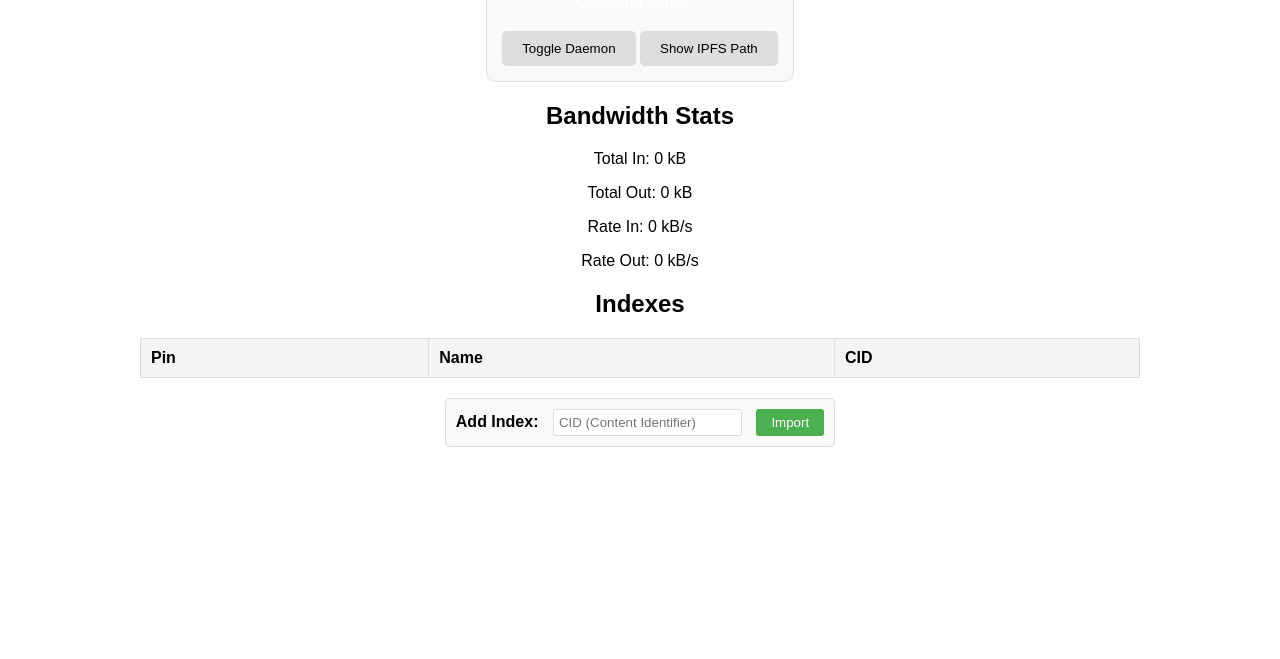
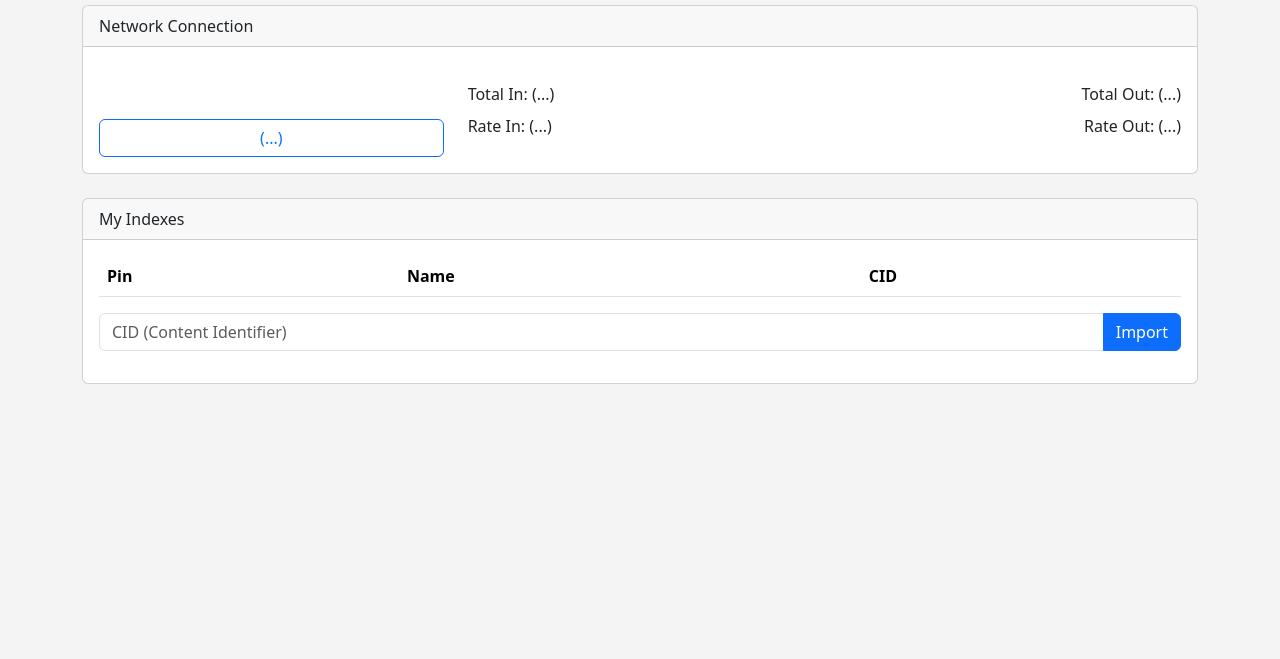
Before and after one commit to Vibe-House-LLC/memeSRC-Desktop, an Electron app: page index.html in a window 1280 px wide. Shown: the part 141-800 px from the top of the page. Drawn offline with nearby package versions, Linux system fonts and the light colour scheme; no server answers.

Commit message:
Add bootstrap styling

```diff
--- a/index.html
+++ b/index.html
@@ -1,34 +1,45 @@
 <!DOCTYPE html>
 <html>
 <head>
-    <link rel="stylesheet" type="text/css" href="styles.css" />
+  <link rel="stylesheet" type="text/css" href="https://cdn.jsdelivr.net/npm/bootstrap@5.3.2/dist/css/bootstrap.min.css">
+  <link rel="stylesheet" type="text/css" href="styles.css">
   <script type="text/javascript" src="scripts.js"></script>
 </head>
-  <body>
-    <h1>memeSRC Settings</h1>
-    <div class="daemon-control">
-      <div class="status-indicator" id="daemonStatus">Checking status...</div>
-      <button id="toggleDaemon" class="toggle-button">Toggle Daemon</button>
-      <button id="findIpfsPathButton" class="toggle-button">
-        Show IPFS Path
-      </button>
-      <div id="ipfsPathResult"></div>
+<body class="container py-4">
+  <h1 class="text-center mb-4">memeSRC Settings</h1>
+  <div class="card mb-4">
+    <div class="card-header">
+      Network Connection
     </div>
-
-    <div class="bandwidth-stats">
-      <h2>Bandwidth Stats</h2>
-      <div id="bandwidthStats">
-        <p>Total In: <span id="totalIn">0 kB</span></p>
-        <p>Total Out: <span id="totalOut">0 kB</span></p>
-        <p>Rate In: <span id="rateIn">0 kB/s</span></p>
-        <p>Rate Out: <span id="rateOut">0 kB/s</span></p>
+    <div class="card-body">
+      <div class="row align-items-center">
+        <!-- IPFS Status -->
+        <div class="col-lg-4 mb-3 mb-lg-0">
+          <div class="status-indicator" id="daemonStatus">(...)</div>
+          <button id="toggleDaemon" class="btn btn-outline-primary mt-2 w-100">(...)</button>
+        </div>
+        <!-- Bandwidth Stats -->
+        <div class="col-lg-8">
+          <div class="d-flex justify-content-between">
+            <div>Total In: <span id="totalIn">(...)</span></div>
+            <div>Total Out: <span id="totalOut">(...)</span></div>
+          </div>
+          <div class="d-flex justify-content-between mt-2">
+            <div>Rate In: <span id="rateIn">(...)</span></div>
+            <div>Rate Out: <span id="rateOut">(...)</span></div>
+          </div>
+        </div>
+      </div>
     </div>
   </div>
 
-    <center>
-      <div class="ipfs-indexes">
-        <h2>Indexes</h2>
-        <table id="ipfsIndexesTable">
+  <!-- Main Section for Indexes -->
+  <div class="card">
+    <div class="card-header">
+      My Indexes
+    </div>
+    <div class="card-body">
+      <table class="table" id="ipfsIndexesTable">
         <thead>
           <tr>
             <th>Pin</th>
@@ -42,17 +53,11 @@
       </table>
 
       <!-- CID Input Form -->
-        <div class="cid-input-form">
-          <label for="cidInput">Add Index:</label>
-          <input
-            type="text"
-            id="cidInput"
-            name="cidInput"
-            placeholder="CID (Content Identifier)"
-          />
-          <button type="button" id="submitCid">Import</button>
+      <div class="input-group mb-3">
+        <input type="text" id="cidInput" name="cidInput" class="form-control" placeholder="CID (Content Identifier)">
+        <button type="button" id="submitCid" class="btn btn-primary">Import</button>
       </div>
     </div>
-    </center>
+  </div>
 </body>
 </html>
--- a/scripts.js
+++ b/scripts.js
@@ -32,7 +32,7 @@ console.log(ipfsExecutable);
 function updateUIForStarting() {
   const statusElement = document.getElementById("daemonStatus");
   const toggleButton = document.getElementById("toggleDaemon");
-  statusElement.innerHTML = "IPFS is starting";
+  statusElement.innerHTML = "Connecting...";
   statusElement.className = "status-indicator changing";
   toggleButton.textContent = "Please wait...";
   toggleButton.disabled = true;
@@ -41,7 +41,7 @@ function updateUIForStarting() {
 function updateUIForStopping() {
   const statusElement = document.getElementById("daemonStatus");
   const toggleButton = document.getElementById("toggleDaemon");
-  statusElement.innerHTML = "IPFS is stopping";
+  statusElement.innerHTML = "Disconnecting...";
   statusElement.className = "status-indicator changing";
   toggleButton.textContent = "Please wait...";
   toggleButton.disabled = true;
@@ -107,14 +107,14 @@ function checkDaemonStatus() {
       let currentStatus;
 
       if (error || stderr) {
-        statusElement.innerHTML = "IPFS is not running";
+        statusElement.innerHTML = "Disconnected";
         statusElement.className = "status-indicator not-running";
-        toggleButton.textContent = "Turn on IPFS";
+        toggleButton.textContent = "Connect";
         currentStatus = false;
       } else {
-        statusElement.innerHTML = "IPFS is running";
+        statusElement.innerHTML = "Connected";
         statusElement.className = "status-indicator running";
-        toggleButton.textContent = "Turn off IPFS";
+        toggleButton.textContent = "Disconnect";
         currentStatus = true;
       }
 
@@ -361,7 +361,7 @@ function updateIndexesTable(directories) {
 
     // Set classes for styling
     indexNameCell.className = "name";
-    cidCell.className = "cid";
+    cidCell.className = "cid-monospace"; // Apply the monospace class to the CID cell
 
     // Checkbox for pin status
     const pinCheckbox = document.createElement("input");
--- a/styles.css
+++ b/styles.css
@@ -1,27 +1,19 @@
+/* Custom Styles */
 body {
-  font-family: Arial, sans-serif;
-  text-align: center;
   margin-top: 50px;
-}
-
-.daemon-control {
-  display: inline-block;
-  padding: 15px;
-  border: 1px solid #ddd;
-  border-radius: 10px;
-  background-color: #f9f9f9;
+  background-color: #f4f4f4;
 }
 
 .status-indicator {
-  margin-bottom: 10px;
-  padding: 10px;
+  font-weight: bold;
+  text-align: center;
+  padding: 12px;
   border-radius: 5px;
   color: #fff;
-  text-align: center;
 }
 
 .status-indicator.changing {
-  background-color: #808080; /* Grey color */
+  background-color: #9e9e9e;
 }
 
 .status-indicator.running {
@@ -32,88 +24,11 @@ body {
   background-color: #f44336;
 }
 
-.toggle-button {
-  padding: 10px 20px;
-  background-color: #dddddd;
-  color: rgb(0, 0, 0);
-  border: none;
-  border-radius: 5px;
-  cursor: pointer;
+.ipfs-indexes td.cid {
+  font-family: 'Courier New', monospace;
 }
 
-.toggle-button:disabled {
-  background-color: #cccccc; /* Light grey color */
-  color: #666666; /* Darker grey color */
-  cursor: not-allowed; /* Change cursor to indicate disabled state */
+.cid-monospace {
+  font-family: 'Courier New', Courier, monospace; /* Monospaced font for CIDs */
+  font-size: 0.9rem; /* Smaller font size for CIDs */
 }
-
-/* General table styling */
-.ipfs-indexes table {
-  width: 80%;
-  max-width: 1000px;
-  border-collapse: collapse; /* Ensures that the borders are clean and joined */
-}
-
-.ipfs-indexes th {
-  background-color: #f4f4f4; /* Light gray background for headers */
-  padding: 10px; /* Add more space around the text */
-  border: 1px solid #ddd; /* Light border for each header cell */
-  text-align: left; /* Align text to the left */
-}
-
-.ipfs-indexes td {
-  padding: 8px; /* Add space around the content in each cell */
-  border: 1px solid #ddd; /* Light border for each data cell */
-}
-
-.ipfs-indexes tr:hover {
-  background-color: #eaeaea; /* Light highlight for row under mouse cursor */
-}
-
-.ipfs-indexes td.name {
-  font-weight: bold;
-}
-
-.ipfs-indexes td.cid {
-  font-size: smaller;
-  font-family: monospace;
-}
-
-.ipfs-indexes input[type="checkbox"] {
-  margin-left: 5px; /* Slight margin for checkboxes */
-}
-
-/* CID input form styling */
-.cid-input-form {
-  margin-top: 20px;
-  padding: 10px;
-  border: 1px solid #ddd;
-  border-radius: 5px;
-  background-color: #f9f9f9;
-  display: inline-block;
-}
-
-.cid-input-form label {
-  margin-right: 10px;
-  font-weight: bold;
-}
-
-.cid-input-form input[type=text] {
-  padding: 5px;
-  border: 1px solid #ddd;
-  border-radius: 3px;
-}
-
-.cid-input-form button {
-  padding: 6px 15px;
-  background-color: #4caf50;
-  color: white;
-  border: none;
-  border-radius: 3px;
-  cursor: pointer;
-  margin-left: 10px;
-}
-
-.cid-input-form button:hover {
-  background-color: #45a049;
-}
```
Lines whose indentation alone changed are shown as unchanged.
